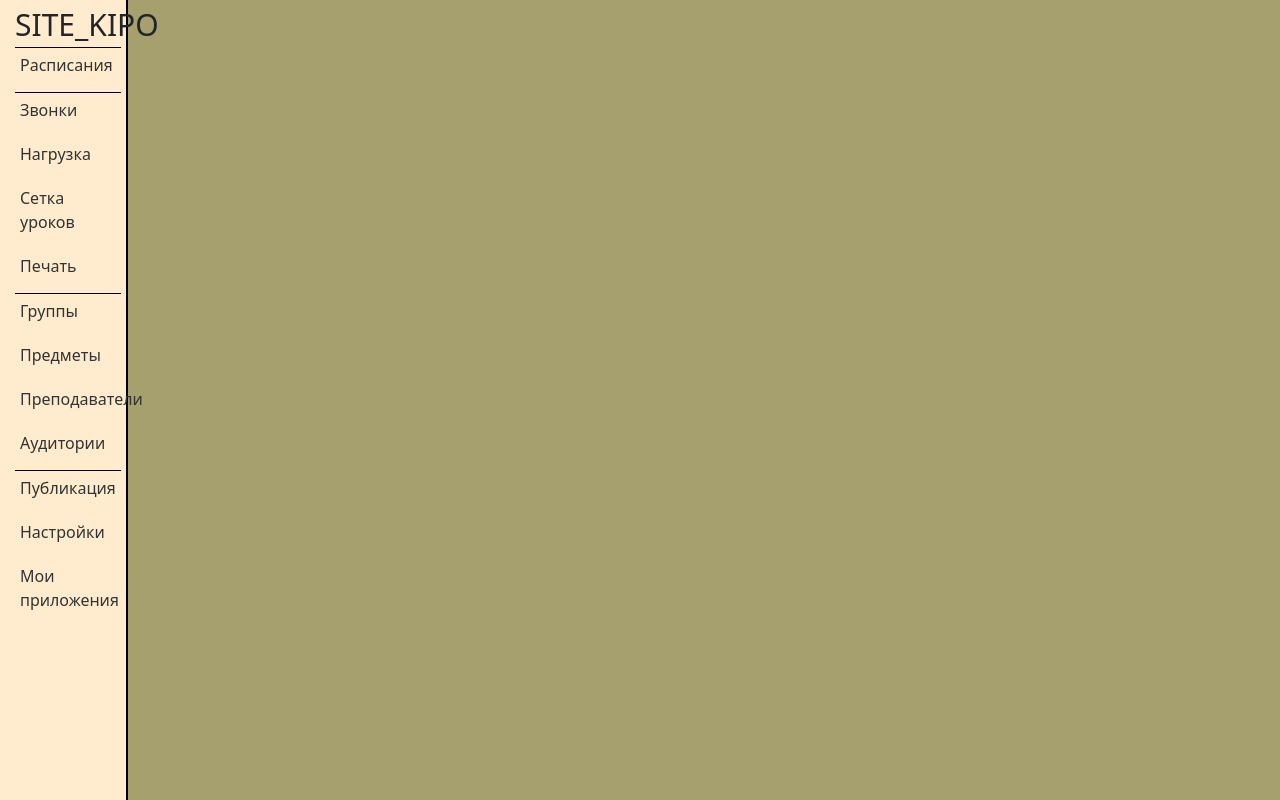
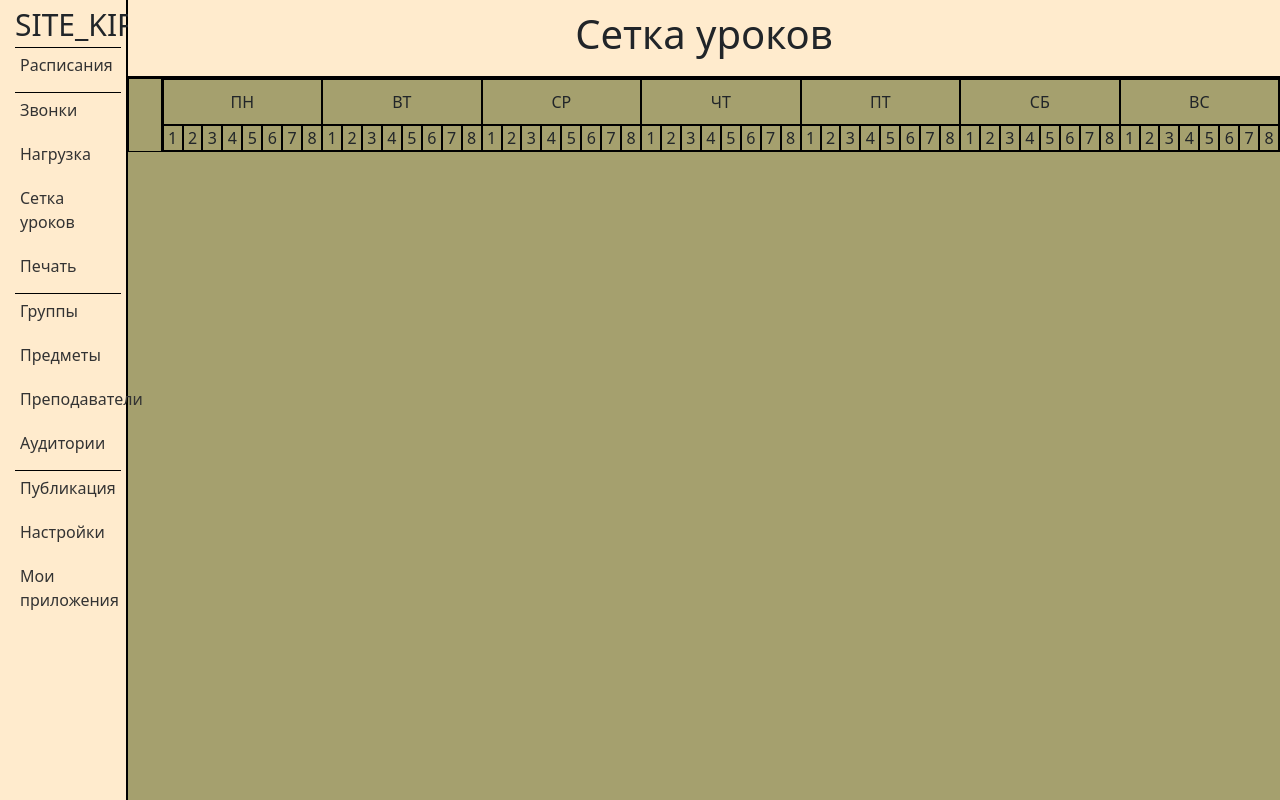
Before and after one commit to rokman87/KIPO_SITE, a Django app: template applications/templates/applications/lessons.html in a window 1280 px wide. Run offline with Django 4.2, Linux system fonts and the light colour scheme; the template is opened without the code that fills it, so the values that code supplies are empty.

Commit message:
The basis of the lesson grid

```diff
--- /dev/null
+++ b/applications/static/applications/css/lessons.css
@@ -0,0 +1,40 @@
+.tables table {
+    caption-side: bottom;
+    border-collapse: collapse;
+    width: -webkit-fill-available;
+}
+.tables {
+    display: flex;
+}
+.tables tr {
+    display: flex;
+    justify-content: space-around;
+    width: -webkit-fill-available;
+}
+
+.tables td{
+    border: 1px solid black;
+    width: inherit;
+    text-align: center;
+}
+.header {
+    display: flex;
+    justify-content: space-around;
+    margin-top: 22px;
+}
+.weekdays {
+    position: absolute;
+    top: 76px;
+    left: 176px;
+    right: 0;
+    flex-direction: row;
+    font-size: 14px;
+    display: flex;
+    justify-content: space-around;
+}
+.header div {
+    border: thin solid;
+    color: black;
+    width: -webkit-fill-available;
+    text-align: center;
+}
--- a/applications/templates/applications/layout.html
+++ b/applications/templates/applications/layout.html
@@ -7,9 +7,10 @@
           content="width=device-width, user-scalable=no, initial-scale=1.0, maximum-scale=1.0, minimum-scale=1.0">
     <meta http-equiv="X-UA-Compatible" content="ie=edge">
     <title>{% block title %}{% endblock %}</title>
+    {% block links %}{% endblock %}
     <link rel="stylesheet" href="https://cdn.jsdelivr.net/npm/bootstrap@5.2.3/dist/css/bootstrap.min.css">
     <link rel="stylesheet" href="{% static 'applications/css/main.css' %}">
-
+    {% block styles %}{% endblock %}
 </head>
 <body>
 
@@ -21,7 +22,7 @@
         <h3>{{ title }}</h3>
     </ul>
     {% if title != "Не выбрано!" %}
-    <ul class="nav" id="sched-elem" >
+    <ul class="nav" id="sched-elem">
         <li><a href="/applications/{{ app_id }}/bells">Звонки</a></li>
         <!--        <li><a href="/applications/{{ app_id }}/work_times">Рабочее время</a></li>-->
         <li><a href="/applications/{{ app_id }}/workloads">Нагрузка</a></li>
--- a/applications/templates/applications/lessons.html
+++ b/applications/templates/applications/lessons.html
@@ -1,7 +1,83 @@
 {% extends 'applications/layout.html' %}
+{% load static %}
+{% block links %}
+<link rel="stylesheet" href="{% static 'applications/css/lessons.css' %}">
+{% endblock %}
+{% block title %}Сетка уроков{% endblock %}
+{% block styles %}
+<style>
+    .table {
+    display: flex;
+    flex-wrap: wrap;
+    justify-content: space-between;
+    border: 1px solid #000;
+    margin: 0;
+}
 
-{% block title %}Предметы{% endblock %}
+    .day {
+    width: calc(100% / 7);
+    border: 1px solid #000;
+    padding: 10px;
+    text-align: center;
+}
 
+    .lessons {
+    width: 100%;
+    display: flex;
+    justify-content: space-between;
+}
+
+    .header {
+    margin: 0;
+}
+    .lesson {
+    border: 1px solid black;
+    width: -webkit-fill-available;
+}
+    .table *{
+    text-align: center;
+    }
+
+    .menu {
+    display: flex;
+}
+    .head-loader {
+    width: 3%;
+    border: 1px solid black;
+}
+
+</style>
+{% endblock %}
 {% block content %}
 
+
+<div class="features">
+    <header>
+        <h1>Сетка уроков</h1>
+    </header>
+    <div class="menu">
+
+        <div class="head-loader"></div>
+        <div class="table">
+            <div class="day header">ПН</div>
+            <div class="day header">ВТ</div>
+            <div class="day header">СР</div>
+            <div class="day header">ЧТ</div>
+            <div class="day header">ПТ</div>
+            <div class="day header">СБ</div>
+            <div class="day header">ВС</div>
+
+            <div class="lessons">
+                <!-- Повторите блок уроков для каждого дня -->
+                {% for i in "1234567" %}
+                {% for a in "12345678" %}
+                <div class="lesson">{{ a }}</div>
+                {% endfor %}
+                {% endfor %}
+            </div>
+        </div>
+    </div>
+
+</div>
+
 {% endblock %}
--- a/applications/views.py
+++ b/applications/views.py
@@ -203,9 +203,11 @@ def workloads(request, app_id):
 
 def lessons(request, app_id):
     week_title = find_week_title(request)
+    schedules = Schedules.objects.all()
     data = {
         'app_id': app_id,
-        'title': week_title
+        'title': week_title,
+        'lessons': schedules
     }
     return render(request, 'applications/lessons.html', data)
 
```
Also changed, not shown: applications/static/applications/css/main.css (line endings or trailing spaces), db.sqlite3.
